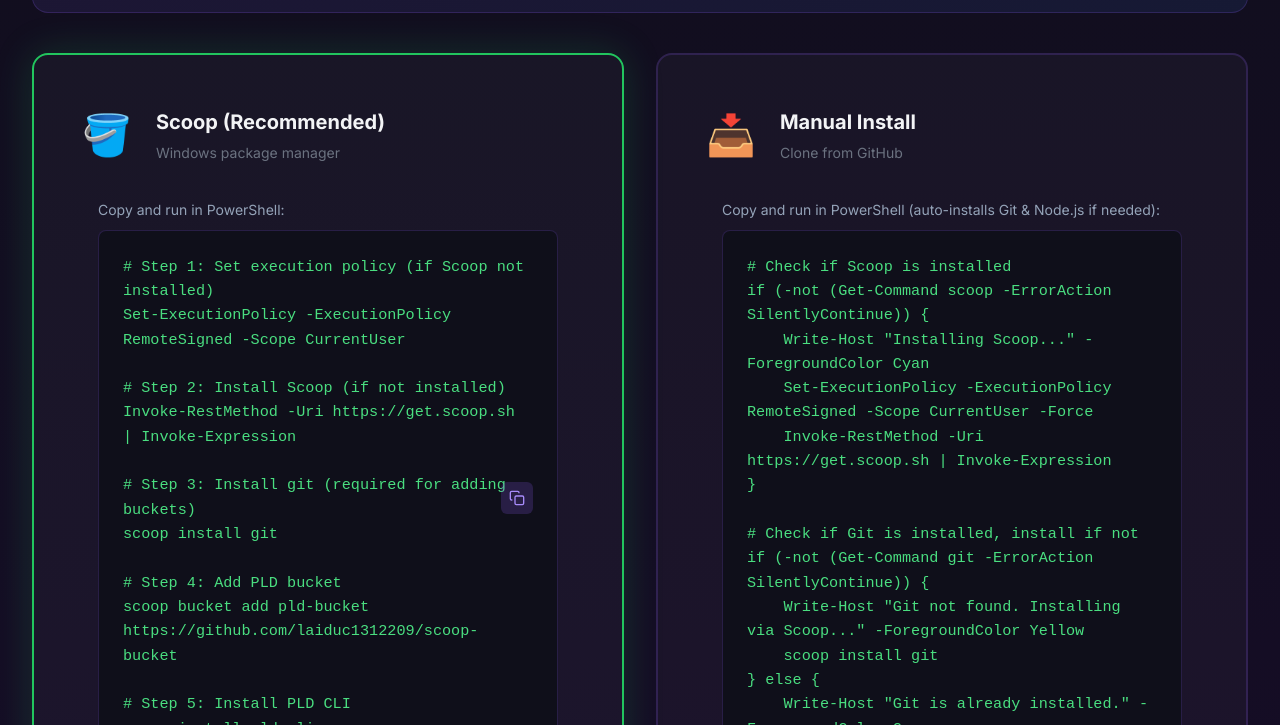
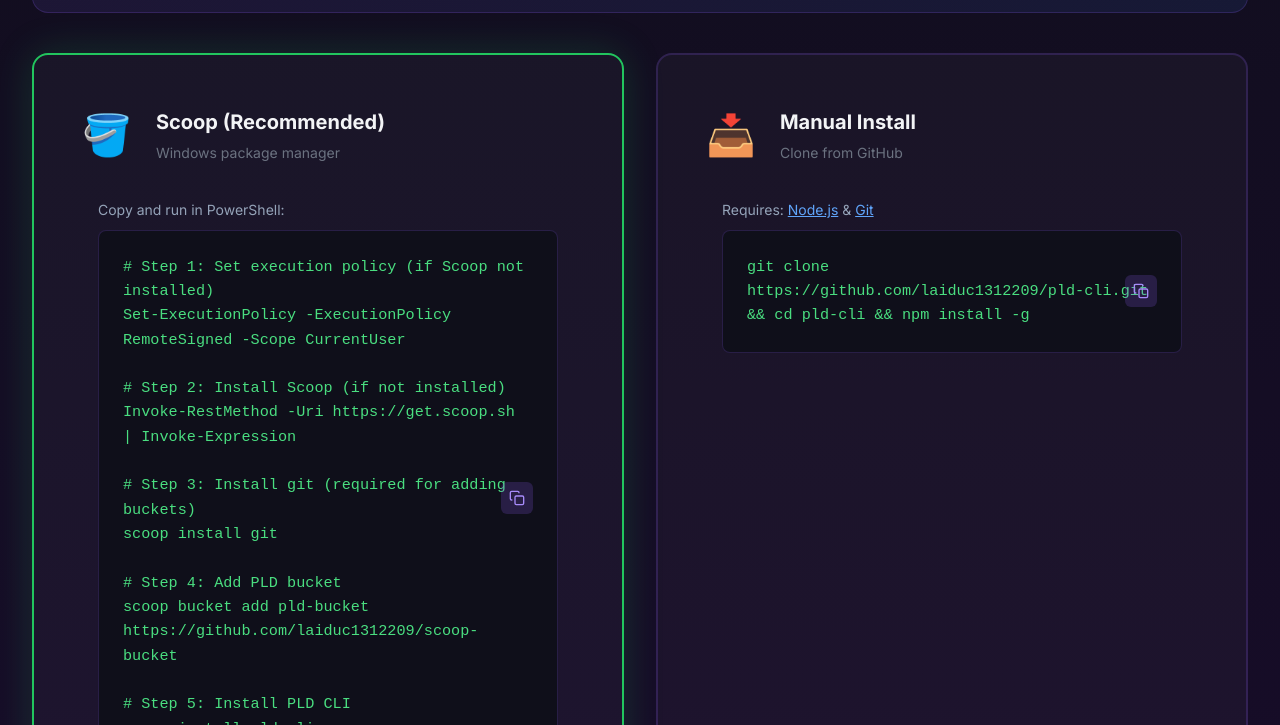
Before and after one commit to laiduc1312209/meomaybe, a plain HTML site: page index.html in a window 1280 px wide. Shown: the part 2075-2800 px from the top of the page. Drawn offline with Linux system fonts and the light colour scheme.

Commit message:
Update index.html git

```diff
--- a/index.html
+++ b/index.html
@@ -178,37 +178,12 @@
                             <p>Clone from GitHub</p>
                         </div>
                     </div>
-                    <p style="margin: 12px 16px 8px; font-size: 14px; color: #94a3b8;">Copy and run in PowerShell
-                        (auto-installs Git & Node.js if needed):</p>
+                    <p style="margin: 12px 16px 8px; font-size: 14px; color: #94a3b8;">Requires: <a
+                            href="https://nodejs.org" target="_blank" style="color: #60a5fa;">Node.js</a> & <a
+                            href="https://git-scm.com" target="_blank" style="color: #60a5fa;">Git</a></p>
                     <div class="code-block" style="margin: 0 16px 16px;">
-                        <code style="white-space: pre-wrap; display: block;"># Check if Scoop is installed
-if (-not (Get-Command scoop -ErrorAction SilentlyContinue)) {
-    Write-Host "Installing Scoop..." -ForegroundColor Cyan
-    Set-ExecutionPolicy -ExecutionPolicy RemoteSigned -Scope CurrentUser -Force
-    Invoke-RestMethod -Uri https://get.scoop.sh | Invoke-Expression
-}
-
-# Check if Git is installed, install if not
-if (-not (Get-Command git -ErrorAction SilentlyContinue)) {
-    Write-Host "Git not found. Installing via Scoop..." -ForegroundColor Yellow
-    scoop install git
-} else {
-    Write-Host "Git is already installed." -ForegroundColor Green
-}
-
-# Check if Node.js is installed, install if not
-if (-not (Get-Command node -ErrorAction SilentlyContinue)) {
-    Write-Host "Node.js not found. Installing via Scoop..." -ForegroundColor Yellow
-    scoop install nodejs
-} else {
-    Write-Host "Node.js is already installed." -ForegroundColor Green
-}
-
-# Clone and install PLD CLI
-git clone https://github.com/laiduc1312209/pld-cli.git
-cd pld-cli
-npm install
-npm link</code>
+                        <code
+                            style="white-space: pre-wrap; display: block;">git clone https://github.com/laiduc1312209/pld-cli.git && cd pld-cli && npm install -g</code>
                         <button class="copy-btn" onclick="copyCode(this)">
                             <svg width="16" height="16" viewBox="0 0 24 24" fill="none" stroke="currentColor"
                                 stroke-width="2">
```
